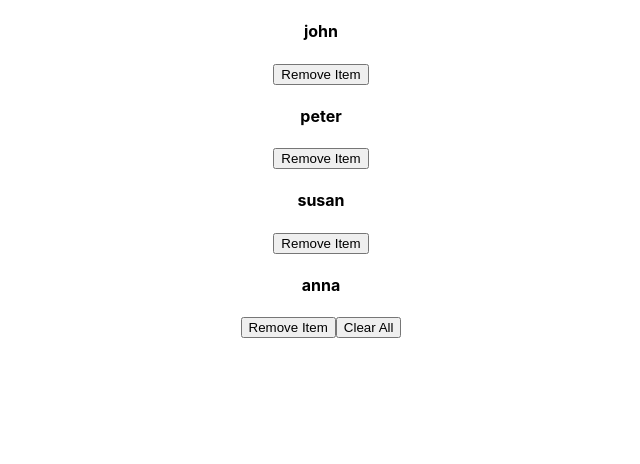
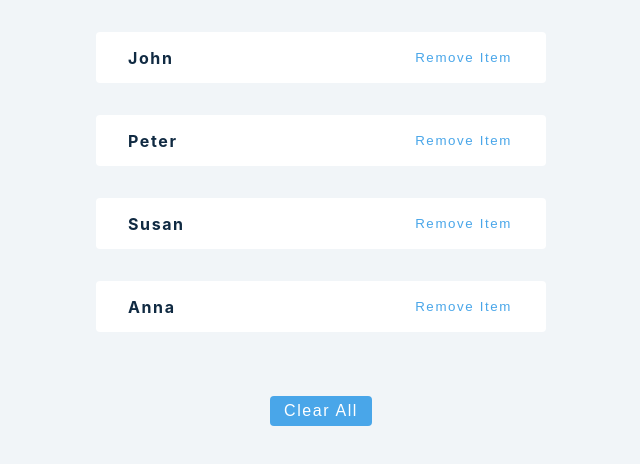
Before and after one commit to ashishmangla0/react15, a React (Create React App) app: page / in a window 1280 px wide. Shown: the top 464 px of the page, without its empty margins (319-959 px from the left). Built offline with nearby package versions, Linux system fonts and the light colour scheme.

Commit message:
add style

```diff
--- a/src/App.js
+++ b/src/App.js
@@ -28,13 +28,13 @@
       {people.map((person) => {
         const { id, name } = person;
         return (
-          <Fragment key={name}>
+          <div key={name} className={'item'}>
             <h4>{name}</h4>
             <button className="" onClick={ () => handleSingleRemove(id)}>Remove Item</button>
-          </Fragment>
+          </div>
         );
       })}
-      <button className="" onClick={handleClearAll}>
+      <button onClick={handleClearAll} className="btn">
         Clear All
       </button>
     </div>
--- a/src/index.css
+++ b/src/index.css
@@ -1,13 +1,320 @@
+/*
+===============
+Variables
+===============
+*/
+
+:root {
+  /* dark shades of primary color*/
+  --clr-primary-1: hsl(205, 86%, 17%);
+  --clr-primary-2: hsl(205, 77%, 27%);
+  --clr-primary-3: hsl(205, 72%, 37%);
+  --clr-primary-4: hsl(205, 63%, 48%);
+  /* primary/main color */
+  --clr-primary-5: hsl(205, 78%, 60%);
+  /* lighter shades of primary color */
+  --clr-primary-6: hsl(205, 89%, 70%);
+  --clr-primary-7: hsl(205, 90%, 76%);
+  --clr-primary-8: hsl(205, 86%, 81%);
+  --clr-primary-9: hsl(205, 90%, 88%);
+  --clr-primary-10: hsl(205, 100%, 96%);
+  /* darkest grey - used for headings */
+  --clr-grey-1: hsl(209, 61%, 16%);
+  --clr-grey-2: hsl(211, 39%, 23%);
+  --clr-grey-3: hsl(209, 34%, 30%);
+  --clr-grey-4: hsl(209, 28%, 39%);
+  /* grey used for paragraphs */
+  --clr-grey-5: hsl(210, 22%, 49%);
+  --clr-grey-6: hsl(209, 23%, 60%);
+  --clr-grey-7: hsl(211, 27%, 70%);
+  --clr-grey-8: hsl(210, 31%, 80%);
+  --clr-grey-9: hsl(212, 33%, 89%);
+  --clr-grey-10: hsl(210, 36%, 96%);
+  --clr-white: #fff;
+  --clr-red-dark: hsl(360, 67%, 44%);
+  --clr-red-light: hsl(360, 71%, 66%);
+  --clr-green-dark: hsl(125, 67%, 44%);
+  --clr-green-light: hsl(125, 71%, 66%);
+  --clr-black: #222;
+  --transition: all 0.3s linear;
+  --spacing: 0.1rem;
+  --radius: 0.25rem;
+  --light-shadow: 0 5px 15px rgba(0, 0, 0, 0.1);
+  --dark-shadow: 0 5px 15px rgba(0, 0, 0, 0.4);
+  --max-width: 1170px;
+  --fixed-width: 450px;
+  --clr-orange-1: hsl(12, 83%, 98%);
+  --clr-orange-2: hsl(14, 91%, 95%);
+  --clr-orange-3: hsl(12, 89%, 89%);
+  --clr-orange-4: hsl(13, 87%, 82%);
+  --clr-orange-5: hsl(13, 88%, 68%);
+  --clr-orange-6: hsl(13, 88%, 55%);
+  --clr-orange-7: hsl(13, 74%, 49%);
+  --clr-orange-8: hsl(13, 74%, 33%);
+  --clr-orange-9: hsl(13, 73%, 25%);
+  --clr-orange-10: hsl(13, 73%, 16%);
+}
+/*
+===============
+Global Styles
+===============
+*/
+
+*,
+::after,
+::before {
+  margin: 0;
+  padding: 0;
+  box-sizing: border-box;
+}
 body {
-  margin: 0;
-  font-family: -apple-system, BlinkMacSystemFont, 'Segoe UI', 'Roboto', 'Oxygen',
-    'Ubuntu', 'Cantarell', 'Fira Sans', 'Droid Sans', 'Helvetica Neue',
-    sans-serif;
-  -webkit-font-smoothing: antialiased;
-  -moz-osx-font-smoothing: grayscale;
+  font-family: -apple-system, BlinkMacSystemFont, 'Segoe UI', Roboto, Oxygen,
+    Ubuntu, Cantarell, 'Open Sans', 'Helvetica Neue', sans-serif;
+  background: var(--clr-grey-10);
+  color: var(--clr-grey-1);
+  line-height: 1.5;
+  font-size: 0.875rem;
+}
+ul {
+  list-style-type: none;
+}
+a {
+  text-decoration: none;
+}
+h1,
+h2,
+h3,
+h4 {
+  letter-spacing: var(--spacing);
+  text-transform: capitalize;
+  line-height: 1.25;
+  margin-bottom: 0.75rem;
+}
+h1 {
+  font-size: 3rem;
+}
+h2 {
+  font-size: 2rem;
+}
+h3 {
+  font-size: 1.25rem;
+}
+h4 {
+  font-size: 0.875rem;
+}
+p {
+  margin-bottom: 1.25rem;
+  color: var(--clr-grey-5);
+}
+@media screen and (min-width: 800px) {
+  h1 {
+    font-size: 4rem;
+  }
+  h2 {
+    font-size: 2.5rem;
+  }
+  h3 {
+    font-size: 1.75rem;
+  }
+  h4 {
+    font-size: 1rem;
+  }
+  body {
+    font-size: 1rem;
+  }
+  h1,
+  h2,
+  h3,
+  h4 {
+    line-height: 1;
+  }
+}
+/*  global classes */
+
+/* section */
+.section,
+.container {
+  width: 90vw;
+  margin: 0 auto;
+  max-width: var(--max-width);
 }
 
-code {
-  font-family: source-code-pro, Menlo, Monaco, Consolas, 'Courier New',
-    monospace;
+@media screen and (min-width: 992px) {
+  .section {
+    width: 95vw;
+  }
 }
+
+.container {
+  text-align: center;
+  margin-top: 5rem;
+}
+.btn {
+  display: inline-block;
+  background: var(--clr-primary-5);
+  color: var(--clr-white);
+  padding: 0.25rem 0.75rem;
+  border-radius: var(--radius);
+  border-color: transparent;
+  text-transform: capitalize;
+  font-size: 1rem;
+  letter-spacing: var(--spacing);
+  margin-top: 2rem;
+  margin-left: 0.5rem;
+  margin-right: 0.5rem;
+  cursor: pointer;
+  transition: var(--transition);
+}
+.btn:hover {
+  background: var(--clr-primary-1);
+  color: var(--clr-primary-5);
+}
+.item {
+  background: var(--clr-white);
+  display: flex;
+  justify-content: space-between;
+  max-width: var(--fixed-width);
+  margin: 2rem auto;
+  align-items: center;
+  border-radius: var(--radius);
+}
+.item button,
+.item a {
+  background: transparent;
+  border-color: transparent;
+  color: var(--clr-primary-5);
+  letter-spacing: var(--spacing);
+  cursor: pointer;
+}
+.item {
+  padding: 1rem 2rem;
+}
+.item h4 {
+  margin-bottom: 0;
+}
+.item p {
+  margin-bottom: 0;
+}
+.modal {
+  position: absolute;
+  top: 2rem;
+  left: 50%;
+  transform: translateX(-50%);
+  background: var(--clr-white);
+  display: inline-block;
+  padding: 0.25rem 1rem;
+  border-radius: var(--radius);
+  text-transform: capitalize;
+}
+
+.modal p {
+  margin-bottom: 0;
+  color: var(--clr-red-dark);
+}
+.form {
+  background: var(--clr-white);
+  max-width: var(--fixed-width);
+  margin: 0 auto;
+  margin-bottom: 4rem;
+  padding: 1rem 2rem;
+  border-radius: var(--radius);
+}
+.form input {
+  background: var(--clr-grey-10);
+  border-color: transparent;
+  border-radius: var(--radius);
+  padding: 0.25rem 0.5rem;
+}
+.form-control {
+  margin: 0.5rem 0;
+  display: grid;
+  grid-template-columns: 100px 1fr;
+  align-items: center;
+}
+.form button {
+  display: inline-block;
+  background: var(--clr-black);
+  color: var(--clr-white);
+  border-color: transparent;
+  margin-top: 1rem;
+  letter-spacing: var(--spacing);
+  padding: 0.15rem 0.25rem;
+  text-transform: capitalize;
+  border-radius: var(--radius);
+  cursor: pointer;
+}
+.nav-links {
+  max-width: var(--fixed-width);
+  margin: 0 auto;
+  margin-bottom: 4rem;
+  display: grid;
+  grid-template-columns: repeat(3, 1fr);
+}
+.nav-links a {
+  color: var(--clr-grey-5);
+}
+.users {
+  display: grid;
+  grid-template-columns: repeat(auto-fit, minmax(300px, 1fr));
+  gap: 2rem;
+  margin: 3rem auto;
+}
+.users li {
+  width: 100%;
+  display: flex;
+  align-items: center;
+  background: var(--clr-white);
+  padding: 1rem 2rem;
+  border-radius: var(--radius);
+  text-align: left;
+}
+.users img {
+  width: 50px;
+  height: 50px;
+  border-radius: 50%;
+  margin-right: 1rem;
+}
+.users h4 {
+  margin-bottom: 0.15rem;
+}
+.users a {
+  color: var(--clr-grey-5);
+  text-transform: capitalize;
+}
+
+.products {
+  margin: 4rem 0;
+  display: grid;
+  gap: 2rem;
+}
+@media screen and (min-width: 576px) {
+  .products {
+    grid-template-columns: repeat(auto-fit, minmax(300px, 1fr));
+  }
+}
+.product {
+  background: var(--clr-white);
+  border-radius: var(--radius);
+}
+.product img {
+  border-top-left-radius: var(--radius);
+  border-top-right-radius: var(--radius);
+
+  width: 100%;
+  height: 15rem;
+  object-fit: cover;
+}
+.product h4 {
+  margin-top: 1rem;
+}
+
+.product button {
+  margin-bottom: 1rem;
+  background: var(--clr-primary-5);
+  border-radius: var(--radius);
+  border-color: transparent;
+  color: var(--clr-white);
+  padding: 0.25rem 0.5rem;
+  text-transform: capitalize;
+  cursor: pointer;
+}
```
